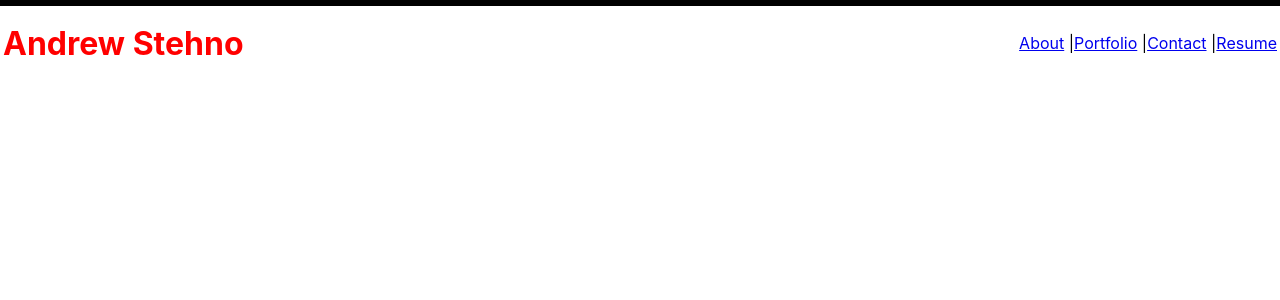
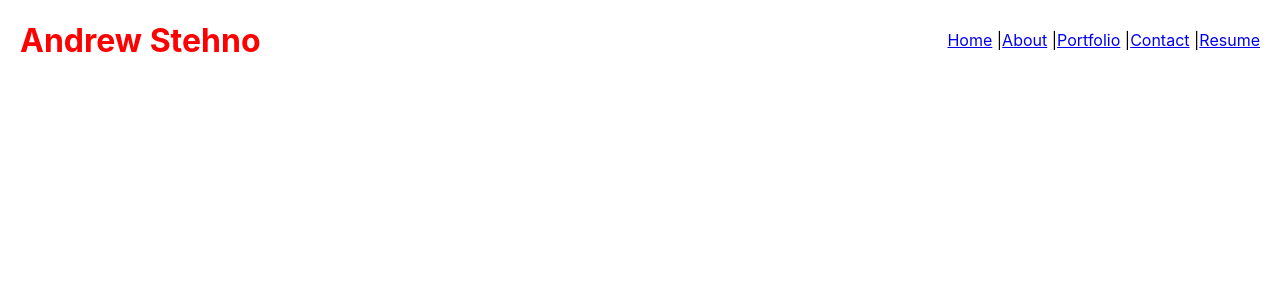
Before and after one commit to andrew-stehno/react-portfolio, a React (Create React App) app: page / in a window 1280 px wide. Shown: the top 300 px of the page. Built offline with nearby package versions, Linux system fonts and the light colour scheme.

Commit message:
added home route, changes to navbar css

```diff
--- a/src/components/Navbar.js
+++ b/src/components/Navbar.js
@@ -3,10 +3,12 @@ import classes from "./Navbar.module.css";
 
 const navbar = () => {
   return (
-    <div className={classes.NavBorder}>
+    <div>
         <h1 className={classes.NavigationText}>Andrew Stehno</h1>
         <nav className={classes.NavLinks}>
-        <a href="/">About</a> |<a href="/portfolio">Portfolio</a> |
+          <a href="/">Home</a> |
+          <a href="/about">About</a> |
+          <a href="/portfolio">Portfolio</a> |
           <a href="/contact">Contact</a> |
           <a href="https://docs.google.com/document/d/1FgA8RNcyV-B5uYWL0tm5fRTi93I_Qc7WCawcyMGZut0/edit?usp=sharing">
             Resume
--- a/src/components/Navbar.module.css
+++ b/src/components/Navbar.module.css
@@ -2,19 +2,11 @@
     color: red;
     font-weight: bold;
     float: left;
+    margin-left: 20px;
 }
 
 .NavLinks {
     float: right;
     margin-top: 30px;
+    margin-right: 20px;
 }
-
-.NavBorder {
-    border: 3px, solid black;
-}
-
-@media (max-width: 375px) {
-    .Navlinks {
-        float: left;
-    }
-}
```
Also changed, not shown: src/containers/Home.js (added, +13 -0 lines). Lines whose indentation alone changed are shown as unchanged.
